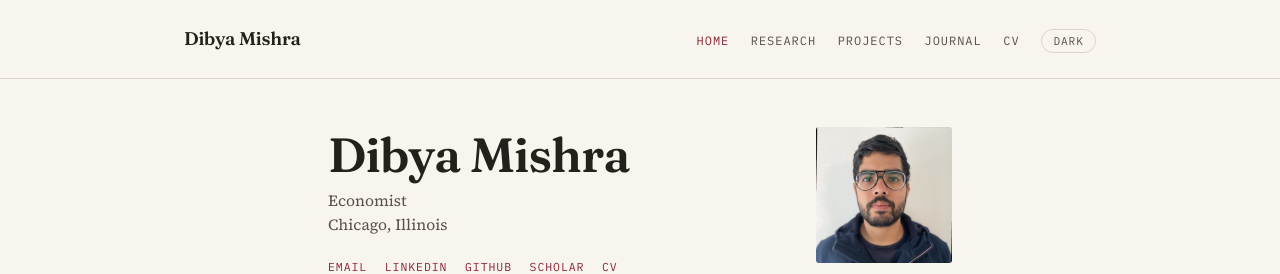
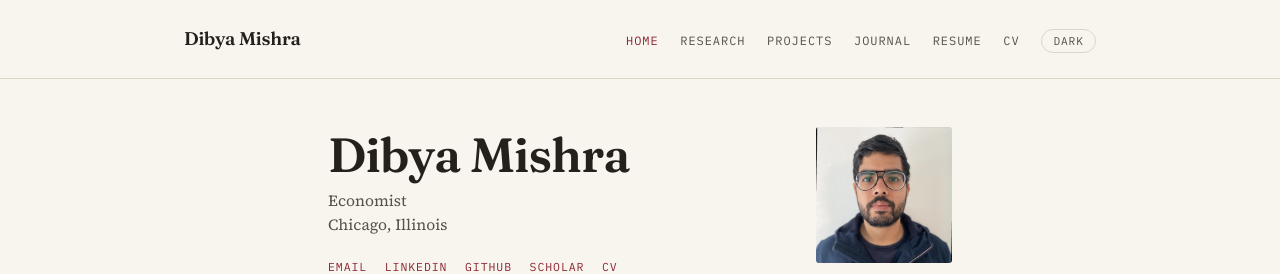
Before and after one commit to mishrad/mishrad.github.io, a Jekyll site: the page built from index.html, in a window 1280 px wide. Shown: the top 274 px of the page. Built offline with Jekyll 4.4.1, drawn with Linux system fonts in a browser that asks for light colours.

Commit message:
Update nav.html

```diff
--- a/_includes/nav.html
+++ b/_includes/nav.html
@@ -6,6 +6,7 @@
       <a href="{{ '/research/' | relative_url }}"{% if page.url contains '/research' %} aria-current="page"{% endif %}>Research</a>
       <a href="{{ '/projects/' | relative_url }}"{% if page.url contains '/projects' %} aria-current="page"{% endif %}>Projects</a>
       <a href="{{ '/journal/' | relative_url }}"{% if page.url contains '/journal' %} aria-current="page"{% endif %}>Journal</a>
+      <a href="{{ site.resume | relative_url }}">Resume</a>
       <a href="{{ site.cv | relative_url }}">CV</a>
       <button class="theme-toggle" id="theme-toggle" type="button" aria-label="Switch color theme">Dark</button>
     </nav>
```
